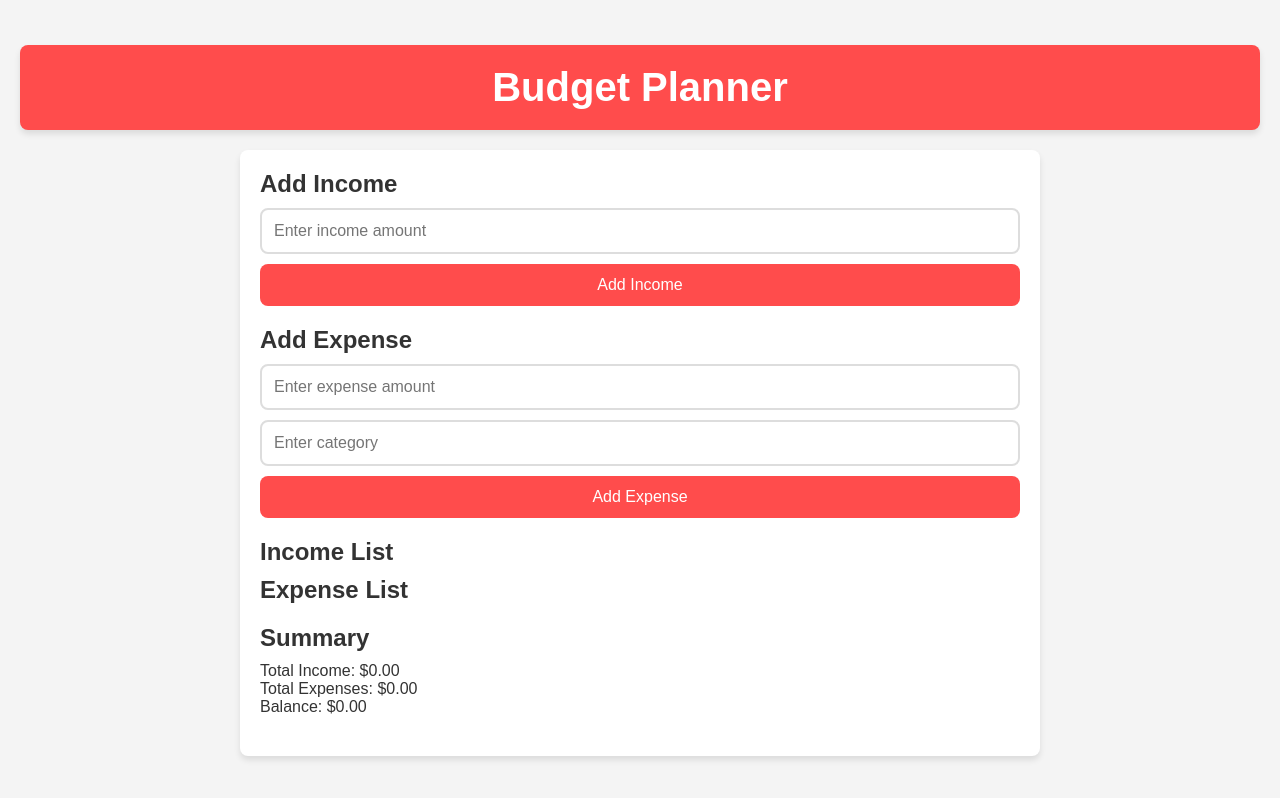
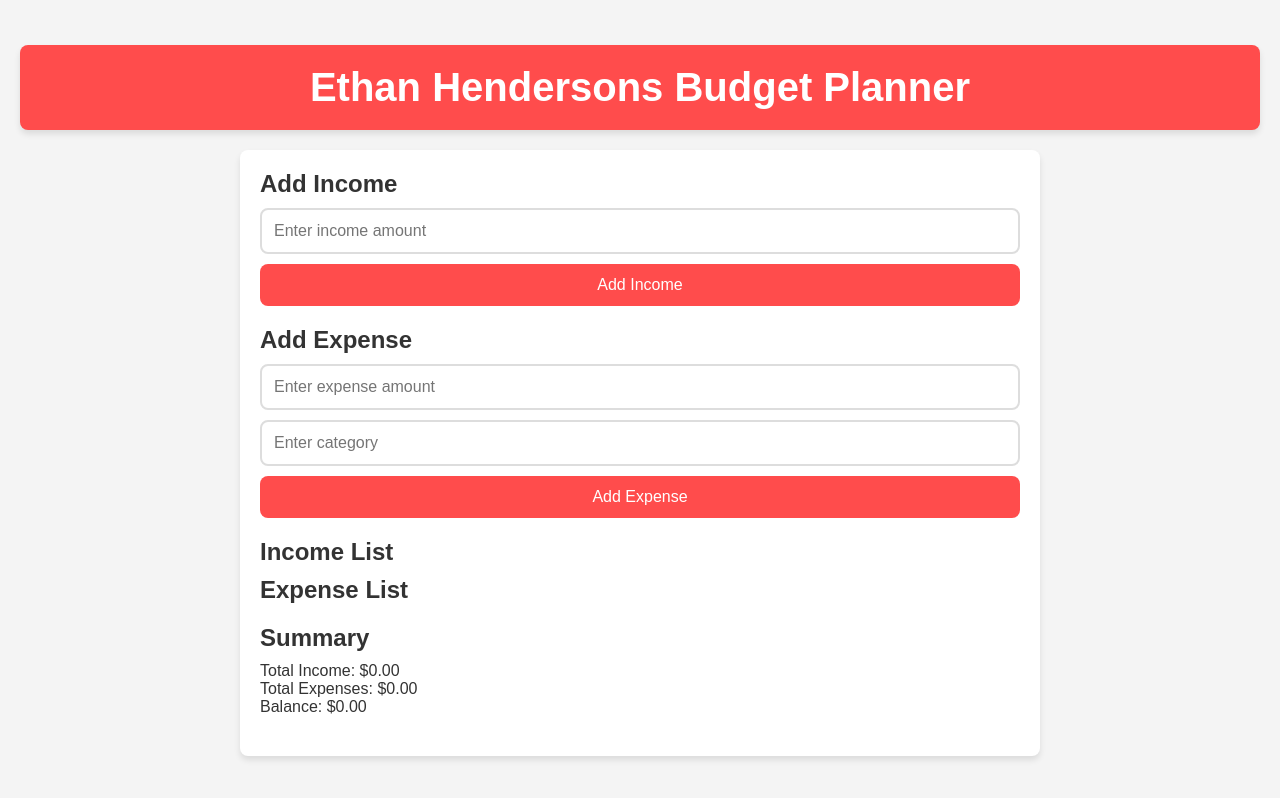
Before and after one commit to theITGuy825/webassignment, a website built with Parcel: page index.html in a window 1280 px wide. Built offline with nearby package versions, Linux system fonts and the light colour scheme; some packages are replaced by stand-ins of ours; no server answers; the database is empty.

Commit message:
added name to title and rebuilt

```diff
--- a/index.html
+++ b/index.html
@@ -9,7 +9,7 @@
 </head>
 <body>
     <header>
-        <h1>Budget Planner</h1>
+        <h1>Ethan Hendersons Budget Planner</h1>
     </header>
 
     <main>
```
Also changed, not shown: dist/index.html.
